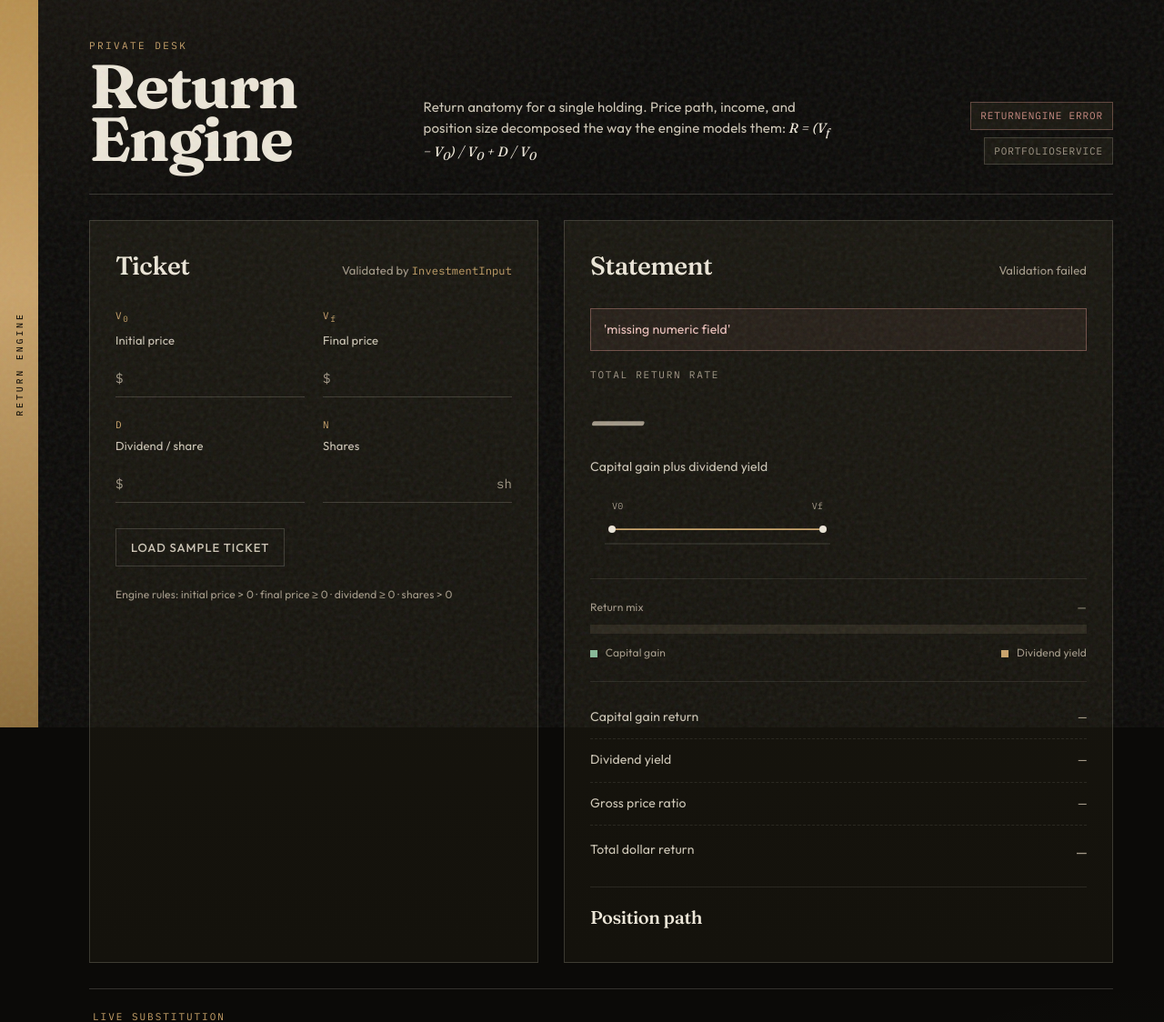
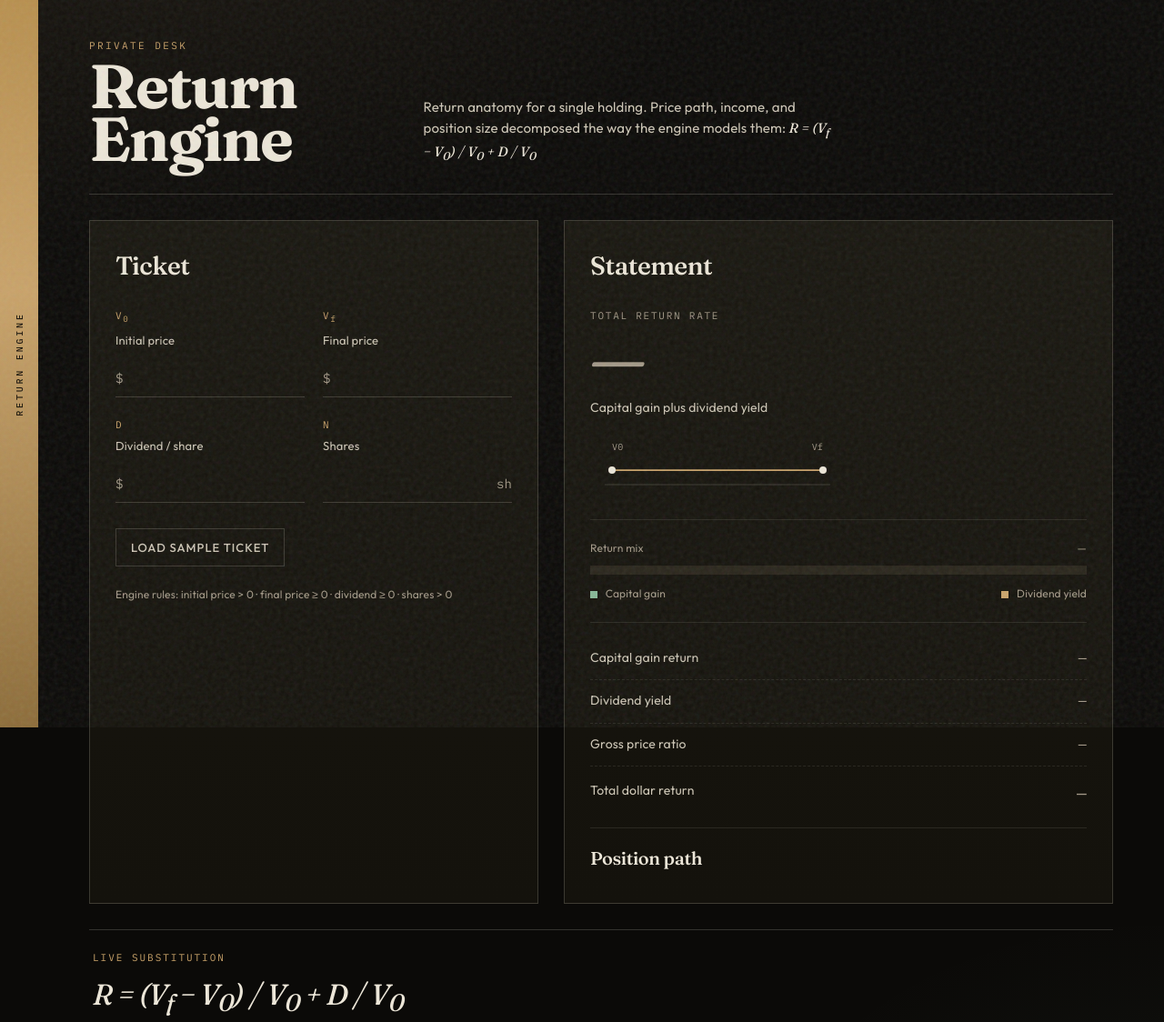
Before and after one commit to JG12233333/TotalReturnEngine, a Flask app: template templates/index.html in a window 1280 px wide. Shown: the top 1124 px of the page at 91% size. Run offline with Flask 3, Linux system fonts and the light colour scheme; the template is opened without the code that fills it, so the values that code supplies are empty.

Commit message:
Clean up index.html by removing metadata and validation
Removed unnecessary metadata and validation message from the HTML template.

```diff
--- a/templates/index.html
+++ b/templates/index.html
@@ -26,17 +26,12 @@
         decomposed the way the engine models them:
         <em>R = (V<sub>f</sub> − V<sub>0</sub>) / V<sub>0</sub> + D / V<sub>0</sub></em>
       </p>
-      <div class="mast-meta">
-        <span class="chip" id="engine-chip">ReturnEngine idle</span>
-        <span class="chip ghost">PortfolioService</span>
-      </div>
     </header>
 
     <main class="stage">
       <section class="ticket" aria-labelledby="ticket-title">
         <div class="panel-head">
           <h2 id="ticket-title">Ticket</h2>
-          <p>Validated by <code>InvestmentInput</code></p>
         </div>
 
         <form id="ticket-form" novalidate>
@@ -91,7 +86,6 @@
       <section class="statement" aria-labelledby="statement-title" aria-live="polite">
         <div class="panel-head">
           <h2 id="statement-title">Statement</h2>
-          <p id="statement-status">Awaiting first run</p>
         </div>
 
         <div id="error-ribbon" class="ribbon" role="alert" hidden></div>
```
